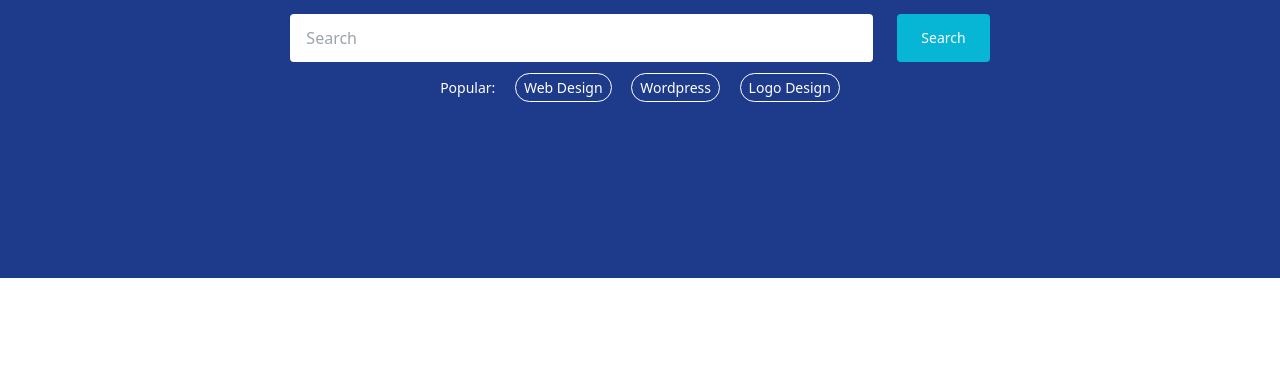
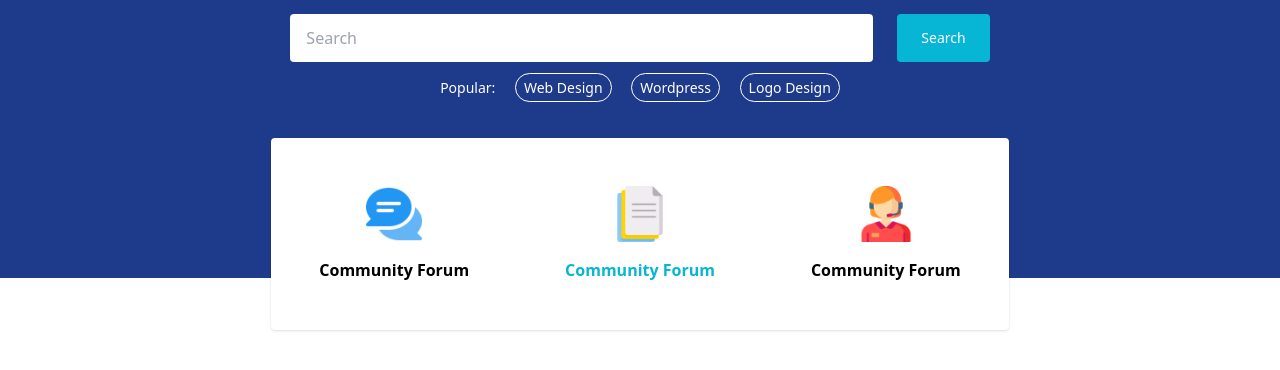
Before and after one commit to rasel-webdev/Tailwindcss, a website built with Vite: page index.html in a window 1280 px wide. Shown: the part 222-592 px from the top of the page. Built offline with nearby package versions, Linux system fonts and the light colour scheme.

Commit message:
Header section done

```diff
--- a/index.html
+++ b/index.html
@@ -25,7 +25,7 @@
       </div>
     </header>
     <!-- Hero -->
-    <div class="flex justify-center mt-24">
+    <section class="flex justify-center mt-24">
       <div class="">
         <h1 class="text-white text-4xl font-bold">You have questions? We have Answers!</h1>
         <div class="mt-10 flex">
@@ -39,7 +39,23 @@
           <span class="border border-white px-2 py-1 rounded-full ml-4">Logo Design</span>
         </p>
       </div>
-    </div>
+    </section>
+    <section class="flex justify-center mt-10">
+      <div class="bg-white flex rounded shadow">
+        <div class="p-12 flex flex-col items-center">
+          <img class="h-14 w-14" src="./images/chat.png" alt="" />
+          <p class="font-semibold mt-4">Community Forum</p>
+        </div>
+        <div class="p-12 flex flex-col items-center">
+          <img class="h-14 w-14" src="./images/documents.png" alt="" />
+          <p class="font-semibold mt-4 text-cyan-500">Community Forum</p>
+        </div>
+        <div class="p-12 flex flex-col items-center">
+          <img class="h-14 w-14" src="./images/support.png" alt="" />
+          <p class="font-semibold mt-4">Community Forum</p>
+        </div>
+      </div>
+    </section>
   </div>
   <script type="module" src="/main.js"></script>
 </body>
```
Also changed, not shown: README.md, images/chat.png (added), images/documents.png (added), images/support.png (added).
